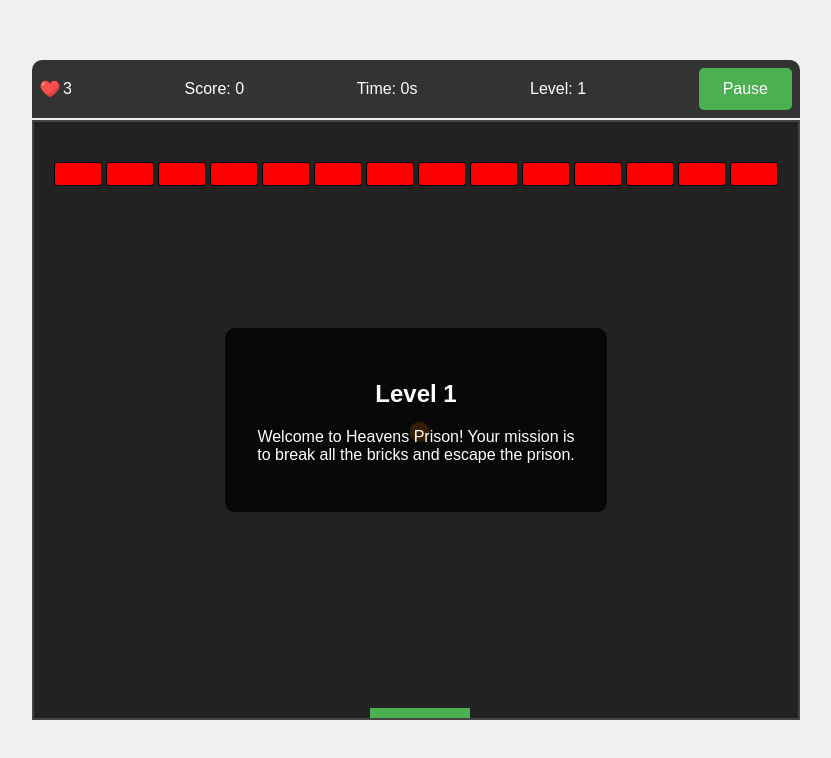
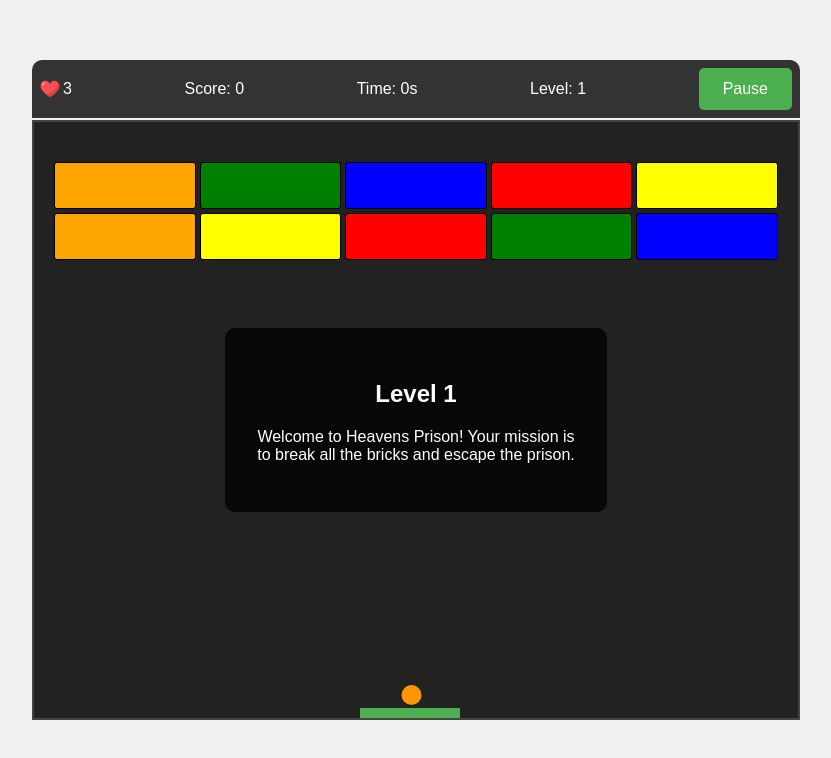
Before and after one commit to A-fethi/make-your-game, a plain HTML site: page index.html in a window 1280 px wide. Both pictures are taken after a click on the button "Start Game". Shown: the whole page, without its empty margins (224-1055 px from the left). Drawn offline with Linux system fonts and the light colour scheme.

Commit message:
multiple maps and history features merged

```diff
--- a/src/game.js
+++ b/src/game.js
@@ -7,8 +7,68 @@ let isRespawn = false;
 let isGameOver = false;
 let moveLeft = false;
 let moveRight = false;
+let paddleSpeed;
 let currentLevel = 1;
 let levelCompletedFlag = false;
+
+const tileMaps = [
+    {
+        columns: 5,
+        rows: 2,
+        size: 50,
+        tiles: [
+            1, 3, 4, 0, 2,
+            1, 2, 0, 3, 4,
+        ]
+    },
+    {
+        columns: 6,
+        rows: 3,
+        size: 50,
+        tiles: [
+            1, 0, 4, 2, 3, 3,
+            4, 2, 0, 3, 2, 0,
+            1, 0, 2, 4, 1, 3,
+        ]
+    },
+    {
+        columns: 7,
+        rows: 4,
+        size: 50,
+        tiles: [
+            3, 3, 3, 3, 3, 3, 3,
+            2, 0, 2, 2, 2, 0, 2,
+            1, 0, 1, 0, 1, 0, 1,
+            4, 4, 4, 4, 4, 4, 4,
+        ]
+    },
+    {
+        columns: 8,
+        rows: 5,
+        size: 50,
+        tiles: [
+            4, 3, 2, 1, 1, 2, 3, 4,
+            3, 0, 0, 2, 2, 0, 0, 3,
+            2, 0, 1, 3, 3, 1, 0, 2,
+            1, 2, 3, 4, 4, 3, 2, 1,
+            0, 0, 1, 2, 2, 1, 0, 0,
+        ]
+    }
+];
+
+function getTile(map, col, row) {
+    return map.tiles[row * map.columns + col] || 0;
+}
+
+const getColor = () => {
+    let value = "#"
+    const hex = "0123456789ABCDEF"
+    for (let i = 0; i < 6; i++) {
+        value += hex[Math.floor(Math.random(i) * hex.length)]
+    }
+    return value
+}
+
 const story = [
     {
         level: 1,
@@ -18,25 +78,19 @@ const story = [
     },
     {
         level: 2,
-        intro: "Level 2: The bricks are tougher now. Stay focused and keep breaking!be carefull as some bricks contains traps or buffs, shall we test your luck?",
-        outro: "Well done! The bricks didn't stand a chance. to the the next level?",
-        fail: "You've failed to escape the prison, it seems that the guards are getting closer. Try again!"
-    },
-    {
-        level: 3,
-        intro: "Level 3: This is getting harder. Can you handle the pressure?",
+        intro: "Level 2: This is getting harder. Can you handle the pressure?",
         outro: "Impressive! You're really getting the hang of this. Let's keep going!",
         fail: "You've failed to escape the prison, the building is shaking, the guards are getting closer. Try again!"
     },
     {
-        level: 4,
-        intro: "Level 4: The bricks are getting stronger. Can you break them all?",
+        level: 3,
+        intro: "Level 3: The bricks are getting stronger. Can you break them all?",
         outro: "You did it! You've broken through all the bricks. You're almost there!",
         fail: "You've failed to escape the prison, the building is shaking, u can hear the guards footsteps. Try again!"
     },
     {
-        level: 5,
-        intro: "Level 5: The final level. Can you break the bricks and escape the prison?",
+        level: 4,
+        intro: "Level 4: The final level. Can you break the bricks and escape the prison?",
         outro: "Congratulations! You've broken all the bricks and escaped the prison. You're free!",
         fail: "You've failed to escape the prison, the Prison is collapsing, the guards are getting closer. Try again!"
     }
@@ -134,30 +188,28 @@ function createGameUI() {
 
     document.body.appendChild(gameContainer);
     paddle.style.left = `44%`;
-    generateBricks();
+    generateBricks(currentLevel - 1);
 }
 
-function generateBricks() {
+function generateBricks(mapIndex = 0) {
     const brickArea = document.getElementById('bricks');
-    const gameArea = document.getElementById('game-area');
     brickArea.innerHTML = '';
 
-    const gameWidth = gameArea.clientWidth;
-    const desiredBrickWidth = 50;
-    const numBricksPerRow = Math.floor(gameWidth / desiredBrickWidth);
-    const numRows = currentLevel === 1 ? 1 : currentLevel + 1;
+    const map = tileMaps[mapIndex]
     const colors = ['red', 'orange', 'yellow', 'green', 'blue'];
 
-    brickArea.style.gridTemplateColumns = `repeat(${numBricksPerRow}, 1fr)`;
+    brickArea.style.gridTemplateColumns = `repeat(${map.columns}, 1fr)`;
 
-    for (let row = 0; row < numRows; row++) {
-        for (let col = 0; col < numBricksPerRow; col++) {
+    for (let row = 0; row < map.rows; row++) {
+        for (let col = 0; col < map.columns; col++) {
+            const tileValue = getTile(map, col, row)
             const brick = document.createElement('div');
             brick.classList.add('brick');
-            brick.style.backgroundColor = colors[row % colors.length];
+            brick.style.backgroundColor = colors[tileValue];
             brick.setAttribute('data-hit', 'false');
             if (currentLevel > 1 && Math.random() < 0.2) {
                 brick.dataset.hits = 2
+                brick.style.backgroundColor = '#795548'
             }
             brickArea.appendChild(brick);
         }
@@ -181,7 +233,7 @@ function gameStart() {
     const ball = document.getElementById('ball');
     const livesValue = document.getElementById('lives');
 
-    let paddleSpeed = 10;
+    paddleSpeed = 10;
 
     function movePaddle() {
         if (!isPaused && !isRespawn && !isGameOver) {
@@ -235,9 +287,9 @@ function gameStart() {
             ) {
                 const paddleCenter = paddleRect.left + paddleRect.width / 2;
                 const ballCenter = ballRect.left + ballRect.width / 2;
-                const relativePosition = (ballCenter - paddleCenter) / (paddleRect.width / 2);
-                ballSpeedX = relativePosition * 5;
-                ballSpeedY *= -1.05;
+                const relativePosition = (ballCenter - paddleCenter) / (paddleRect.width / 2)
+                ballSpeedX = relativePosition * 3
+                ballSpeedY *= -1.01;
             }
 
             let collision = 0;
@@ -250,12 +302,24 @@ function gameStart() {
                     ballRect.right > brickRect.left &&
                     brick.getAttribute('data-hit') === 'false' && collision === 0
                 ) {
-                    brick.setAttribute('data-hit', 'true');
-                    brick.style.visibility = 'hidden';
-                    score.textContent = +score.textContent + 1;
-                    gameScore++;
+                    if (brick.dataset.hits && parseInt(brick.dataset.hits) > 0) {
+                        let hitsLeft = parseInt(brick.dataset.hits) - 1
+                        brick.dataset.hits = hitsLeft
+
+                        if (hitsLeft > 0) {
+                            brick.style.backgroundColor = '#b71c1c'
+                        } else {
+                            brick.setAttribute('data-hit', 'true')
+                            brick.style.visibility = 'hidden'
+                        }
+                    } else {
+                        brick.setAttribute('data-hit', 'true');
+                        brick.style.visibility = 'hidden';
+                    }
+                    gameScore += 5
+                    score.textContent = gameScore
                     ballSpeedY *= -1;
-                    collision++;
+                    collision++
                 }
                 if (!levelCompletedFlag && Array.from(bricks).every(b => b.getAttribute('data-hit') === 'true')) {
                     levelCompletedFlag = true;
@@ -304,15 +368,24 @@ function timer() {
 function resetBall() {
     const ball = document.getElementById('ball');
     const gameArea = document.getElementById('game-area');
+    const paddle = document.getElementById('paddle');
 
-    ballX = gameArea.offsetWidth / 2;
-    ballY = gameArea.offsetHeight / 2;
-    ballSpeedX = (Math.random() * 4 + 2) * (Math.random() < 0.5 ? -1 : 1);
-    ballSpeedY = -(Math.random() * 2 + 3);
+    const paddleWidth = paddle.offsetWidth;
+    const gameAreaWidth = gameArea.offsetWidth;
+    paddle.style.left = `${(gameAreaWidth - paddleWidth) / 2}px`;
+
+    const paddleRect = paddle.getBoundingClientRect();
+    const gameAreaRect = gameArea.getBoundingClientRect();
+
+    ballX = paddleRect.left + (paddleRect.width / 2) - (ball.offsetWidth / 2) - gameAreaRect.left;
+    ballY = paddleRect.top - ball.offsetHeight - 5 - gameAreaRect.top;
+
+    const baseSpeed = 3 + (currentLevel * 0.5);
+    ballSpeedX = (Math.random() * 2 + 1) * (Math.random() < 0.5 ? -1 : 1);
+    ballSpeedY = -baseSpeed;
 
     ball.style.transform = `translate(${ballX}px, ${ballY}px)`;
 }
-
 
 function togglePause() {
     isPaused = !isPaused;
@@ -357,16 +430,21 @@ function pauseMenu() {
 
 function resetGameState() {
     lives = 3;
-    score = 0;
+    gameScore = 0;
     gameTimer = 0;
     isPaused = false;
+    currentLevel = 1;
+    levelCompletedFlag = false;
+    isGameOver = false;
+    paddleSpeed = 10
     updateUI();
 }
 
 function updateUI() {
-    document.getElementById('score').textContent = score;
+    document.getElementById('score').textContent = gameScore;
     document.getElementById('lives').textContent = lives;
-    document.getElementById('timer').textContent = '0s'
+    document.getElementById('timer').textContent = '0s';
+    document.getElementById('level').textContent = currentLevel;
 }
 
 function showLevelMessage() {
@@ -418,14 +496,14 @@ function levelCompleted() {
             gameFinish();
         } else {
             levelCompletedFlag = false;
-            currentLevel++
+            currentLevel++;
+            document.getElementById('level').textContent = currentLevel;
             levelDone.remove();
             isPaused = false;
-            generateBricks();
+            gameArea.style.backgroundColor = getColor()
+            generateBricks(currentLevel - 1);
             resetBall();
             showLevelMessage();
-            const levelSpan = document.getElementById('level-span')
-            levelSpan.textContent = `Level: ${currentLevel}`;
         }
     });
 }
@@ -484,12 +562,10 @@ function gameOver() {
     restartButton.textContent = 'Play Again';
     restartButton.addEventListener('click', () => {
         gameOverMessage.remove();
-        resetGameState()
-        gameStart()
-        generateBricks()
-        moveBall()
-        movePaddle()
-        timer()
+        resetGameState();
+        generateBricks(0);
+        showLevelMessage();
+        gameStart();
     });
     gameOverMessage.appendChild(restartButton);
     gameArea.appendChild(gameOverMessage);
--- a/src/static/style.css
+++ b/src/static/style.css
@@ -118,8 +118,8 @@ body {
     border: 1px solid #000000;
     box-sizing: border-box;
     border-radius: 3px;
-    aspect-ratio: 2/1;
-    width: 100%;
+    aspect-ratio: 3/1;
+    /* width: 100%; */
 }
 
 #pause-menu {
```
